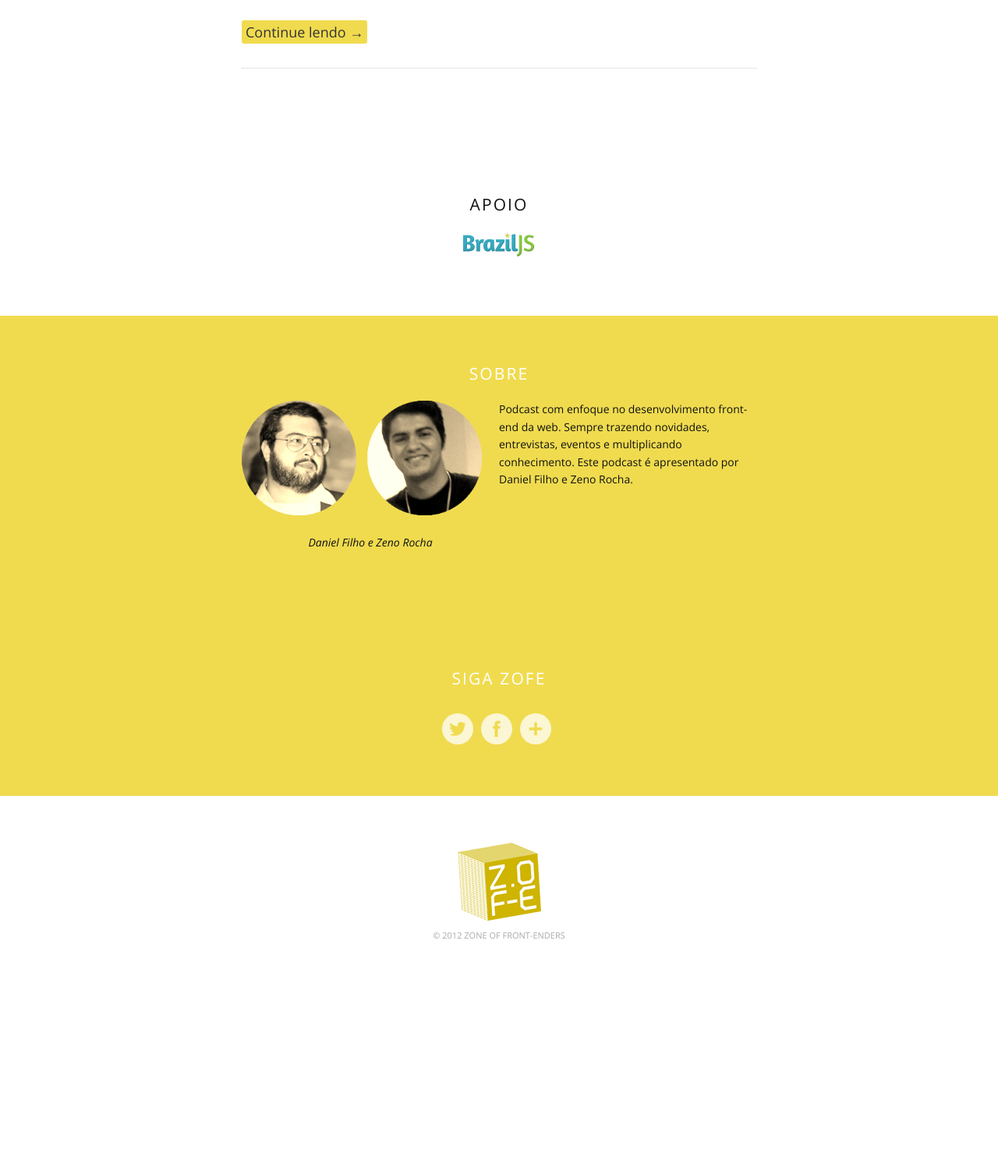
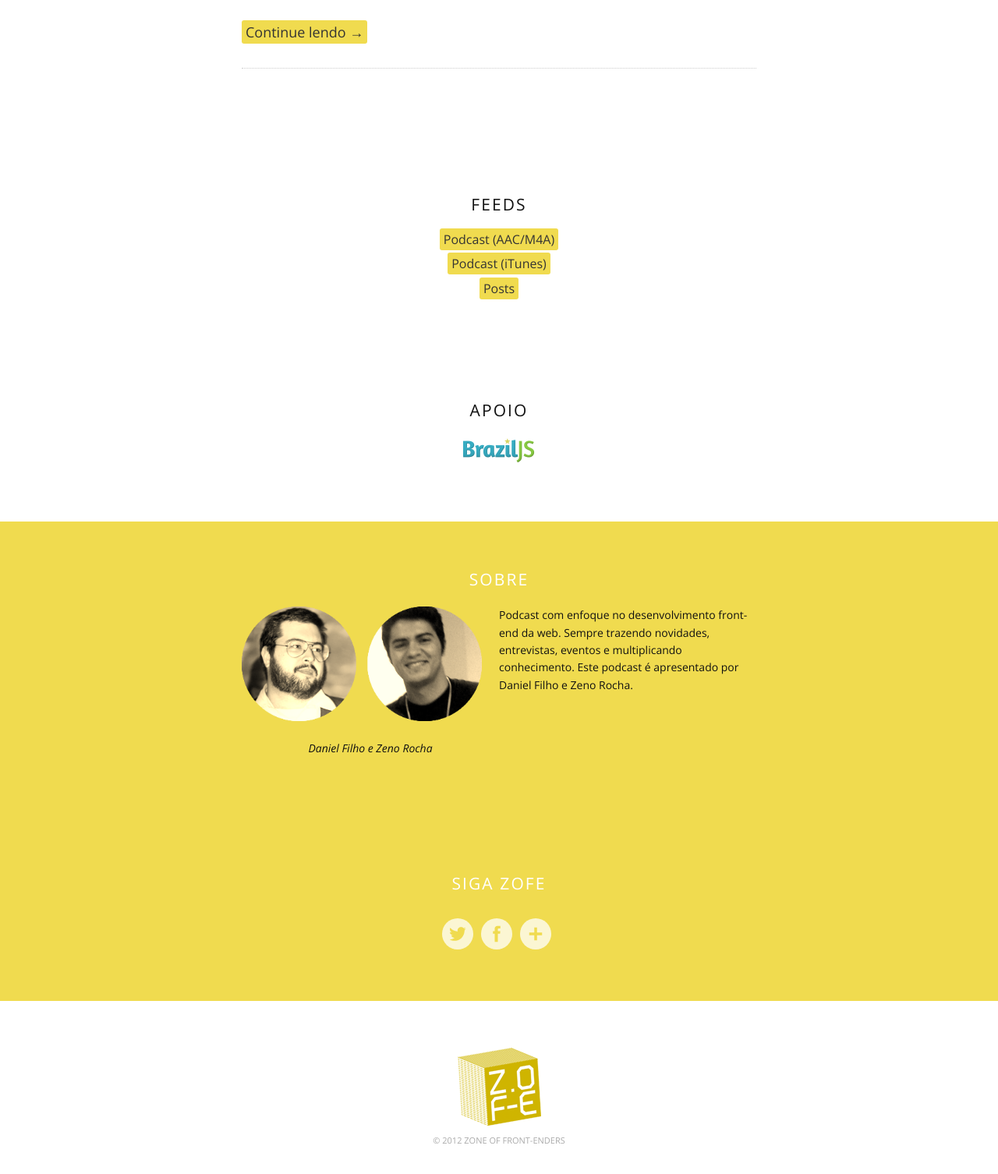
Before and after one commit to almirfilho/zofe, a Jekyll site: the page built from index.html, in a window 1280 px wide, cut to the strip 1339-2874 px from the top of the page. Shown: the top 1506 px of the strip at 78% size. Built offline with Jekyll 4.4.1, drawn with Linux system fonts in a browser that asks for light colours; Markdown is read by kramdown in place of the engine named in the settings; the list of posts is cut into pages by our own code; before the commit the page ends 2610 px from its top, so only the background shows below that.

```diff
--- a/_includes/sidebar.html
+++ b/_includes/sidebar.html
@@ -1,6 +1,17 @@
 <div id="sidebar-bottom" class="widget-area">
 
-  <aside id="linkcat-3" class="widget widget_links">
+  <aside class="widget podcastfeed">
+    <div class="widget-wrap">
+      <h3 class="widget-title">Feeds</h3>
+      <ul class="xoxo blogroll">
+        <li><a href="http://zofe.com.br/feed/podcast.xml" title="Podcast (AAC/M4A)">Podcast (AAC/M4A)</a></li>
+        <li><a href="itpc://zofe.com.br/feed/podcast.xml" title="Podcast (iTunes)">Podcast (iTunes)</a></li>
+        <li><a href="http://zofe.com.br/feed/posts.xml" title="Posts">Posts</a></li>
+      </ul>
+    </div>
+  </aside>
+
+  <aside class="widget widget_links">
     <div class="widget-wrap">
       <h3 class="widget-title">Apoio</h3>
       <ul class='xoxo blogroll'>
@@ -9,7 +20,7 @@
     </div>
   </aside>
 
-  <aside id="meola_about-2" class="widget widget_meola_about">
+  <aside class="widget widget_meola_about">
     <div class="widget-wrap">
       <h3 class="widget-title">Sobre</h3>
       <div class="about-image-wrap">
@@ -22,20 +33,7 @@
     </div>
   </aside>
 
-<!--
-  <aside id="search-3" class="widget widget_search">
-    <div class="widget-wrap">
-      <h3 class="widget-title">Busca</h3>
-      <form method="get" id="searchform" action="http://www.google.com/search">
-        <input type="hidden" name="sitesearch" value="http://zofe.com.br/">
-        <input type="text" class="field" name="q" id="s" placeholder="Busque no site">
-        <input type="submit" class="submit" name="submit" id="searchsubmit" value="Buscar" />
-      </form>
-    </div>
-  </aside>
- -->
-
-  <aside id="meola_sociallinks-2" class="widget widget_meola_sociallinks">
+  <aside class="widget widget_meola_sociallinks">
     <div class="widget-wrap">
       <h3 class="widget-title">Siga ZOFE</h3>
       <ul class="sociallinks">
@@ -46,14 +44,4 @@
     </div>
   </aside>
 
-<!--
-  <aside id="meola_image-2" class="widget widget_meola_image">
-    <div class="widget-wrap">
-      <a href="/sobre">
-        <img src="/assets/img/zofe.png" alt=""  title="" width="107" height="100" class="meola-featured-image">
-      </a>
-    </div>
-  </aside>
--->
-
 </div><!-- #sidebar-bottom .widget-area -->
--- a/assets/css/style.css
+++ b/assets/css/style.css
@@ -3376,13 +3376,15 @@
 }
 
 /* Post */
-.entry-content a{
+.entry-content a,
+.podcastfeed a{
   padding: 3px 5px;
   border-radius: 3px;
   background-color: #F0DB4F;
   color: #333;
 }
-.entry-content a:hover{
+.entry-content a:hover,
+.podcastfeed a:hover{
   background-color: #333;
   color: #F0DB4F;
 }
@@ -3450,7 +3452,6 @@
 
 /* Busca */
 .buscaBtn .buscaWrapper{
-  display: block;
   position: absolute;
   left: -30px;
   top: 8px;
@@ -3465,12 +3466,10 @@
   transition        : opacity 100ms ease-in-out;
 }
 .buscaBtn:hover .buscaWrapper{
-  display: block;
   opacity: 1;
 }
 .buscaBtn .buscaWrapper .searchSubmit,
 .buscaBtn .buscaWrapper .searchSubmit:hover{
-
   margin: 0;
   padding: 14px 12px 13px;
   border:none;
```
Also changed, not shown: 1 other file.
